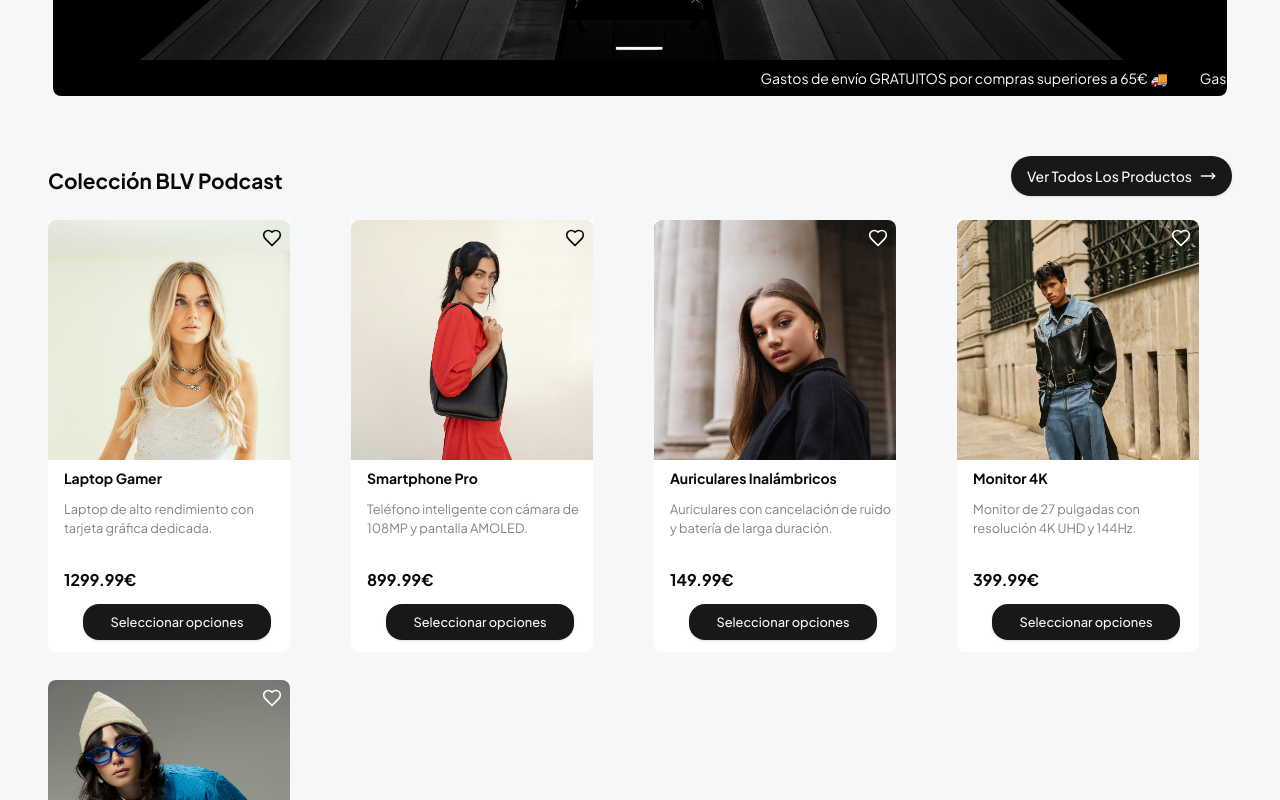
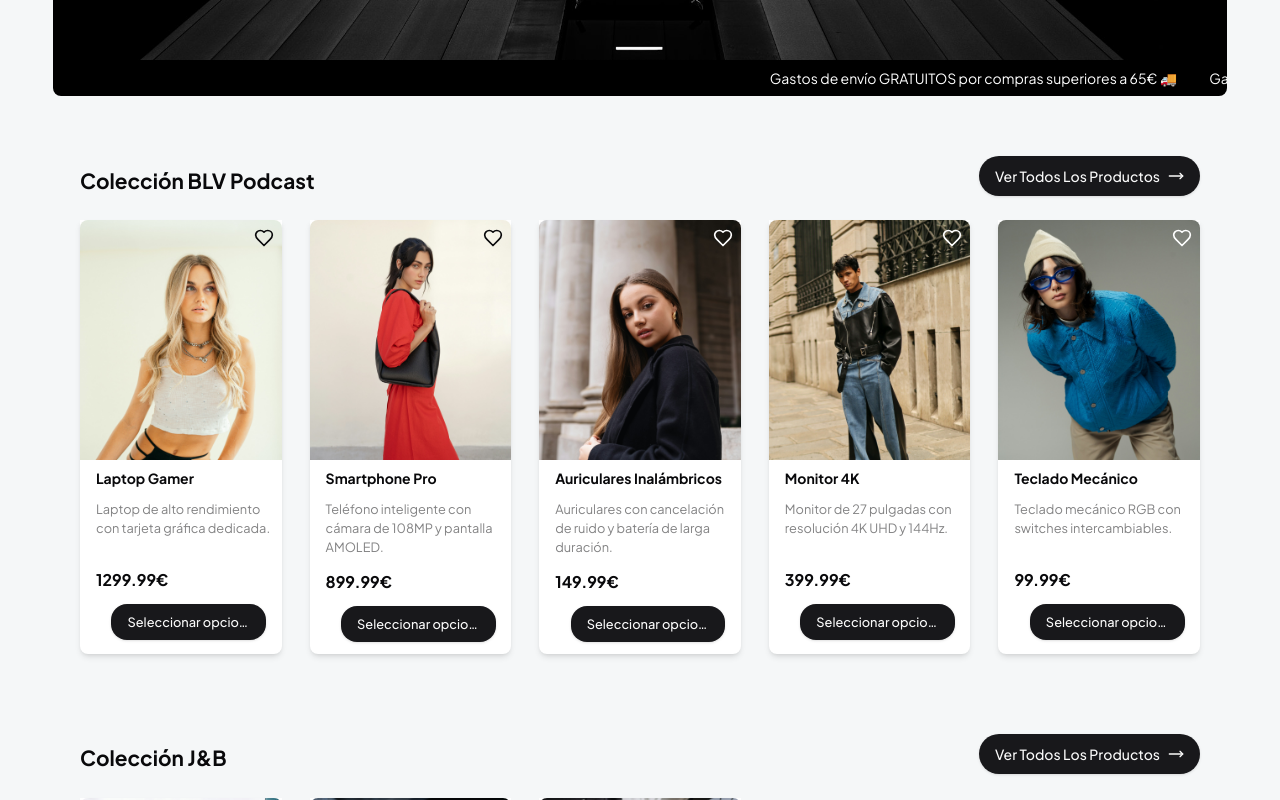
Before and after one commit to Jhose9/Ecommerce, a Next.js app: page / in a window 1280 px wide. Shown: the part 580-1380 px from the top of the page. Built offline with nearby package versions, Linux system fonts and the light colour scheme.

Commit message:
fix: responsiveness issues

```diff
--- a/src/components/home/collections.tsx
+++ b/src/components/home/collections.tsx
@@ -12,7 +12,7 @@ function Collections({
   products: IProducts[];
 }) {
   return (
-    <div className="xl:mt-[2rem] p-4 lg:w-[95%] 2xl:w-[93%] lg:mx-auto">
+    <div className="xl:mt-[2rem] p-4 2xl:w-[85%] md:w-[90%] mx-auto">
       <div className="space-y-4 mb-6 md:flex md:items-end justify-between">
         <h2 className="font-bold text-[1.3rem]">{collectionsName}</h2>
         <Button className="rounded-3xl py-5 flex items-center justify-center">
@@ -20,7 +20,7 @@ function Collections({
           <MoveRight size={7} />
         </Button>
       </div>
-      <div className="grid grid-cols-2 gap-3 md:gap-7 md:grid-cols-3 lg:grid-cols-4 2xl:grid-cols-5 2xl:gap-1 ">
+      <div className="grid grid-cols-2 gap-3 md:gap-7 md:grid-cols-3 lg:grid-cols-4 xl:grid-cols-5 2xl:gap-6 ">
         {products.map(function ({
           id,
           name,
--- a/src/components/home/heroSection.tsx
+++ b/src/components/home/heroSection.tsx
@@ -5,7 +5,7 @@ import Image from "next/image";
 
 function HeroSection() {
   return (
-    <div className="relative w-11/12 mx-auto mt-6 xl:mt-10 mb-16 h-[27rem] md:h-[30rem]">
+    <div className="relative w-11/12 2xl:w-[85%] mx-auto mt-6 xl:mt-10 mb-16 h-[27rem] md:h-[30rem]">
       {/* Background Image */}
       <Image
         src="/calidadmediafoto.jpg"
--- a/src/components/productCards.tsx
+++ b/src/components/productCards.tsx
@@ -18,7 +18,7 @@ function ProductCards({
   colorHeart,
 }: IProducts) {
   return (
-    <div className="w-full xl:w-[88%] 2xl:w-[75%] bg-white rounded-b-lg ">
+    <div className="w-full bg-white rounded-b-lg shadow-md">
       <div className="relative">
         <Image
           height={600}
```
